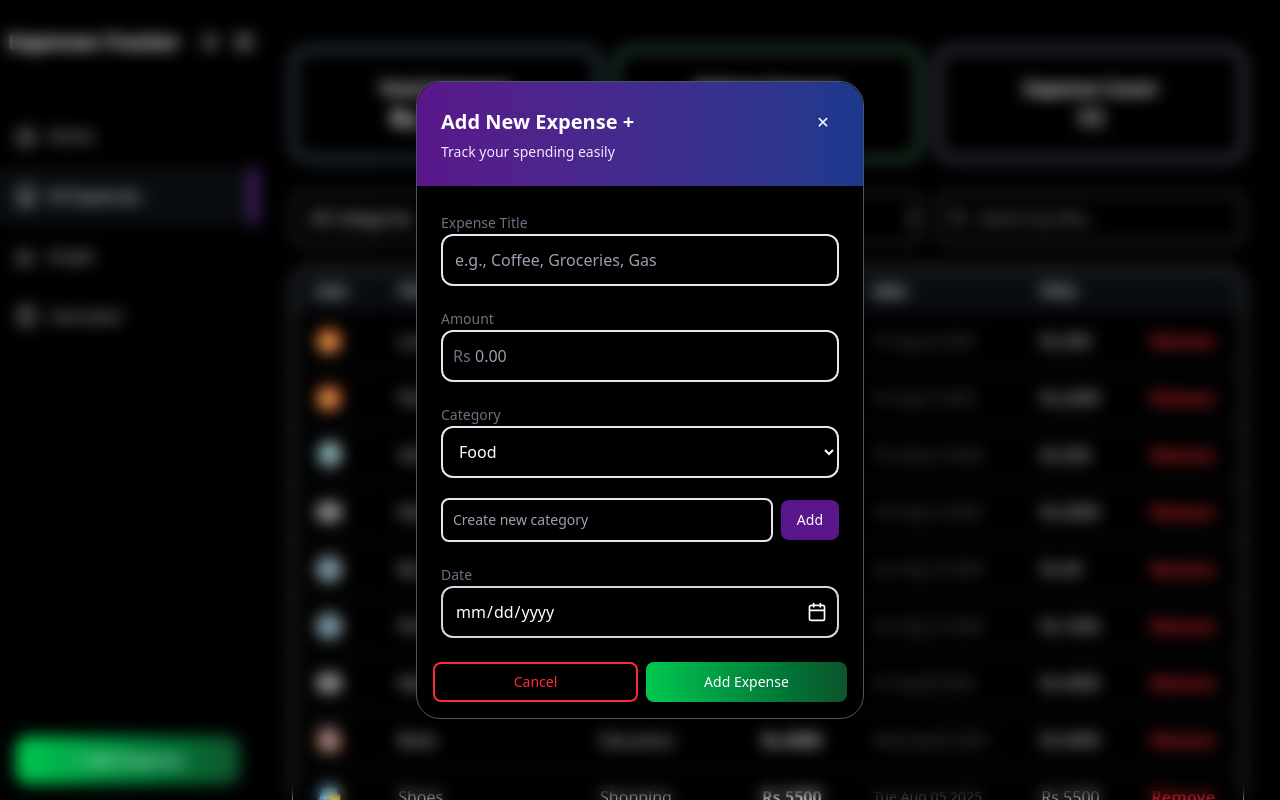
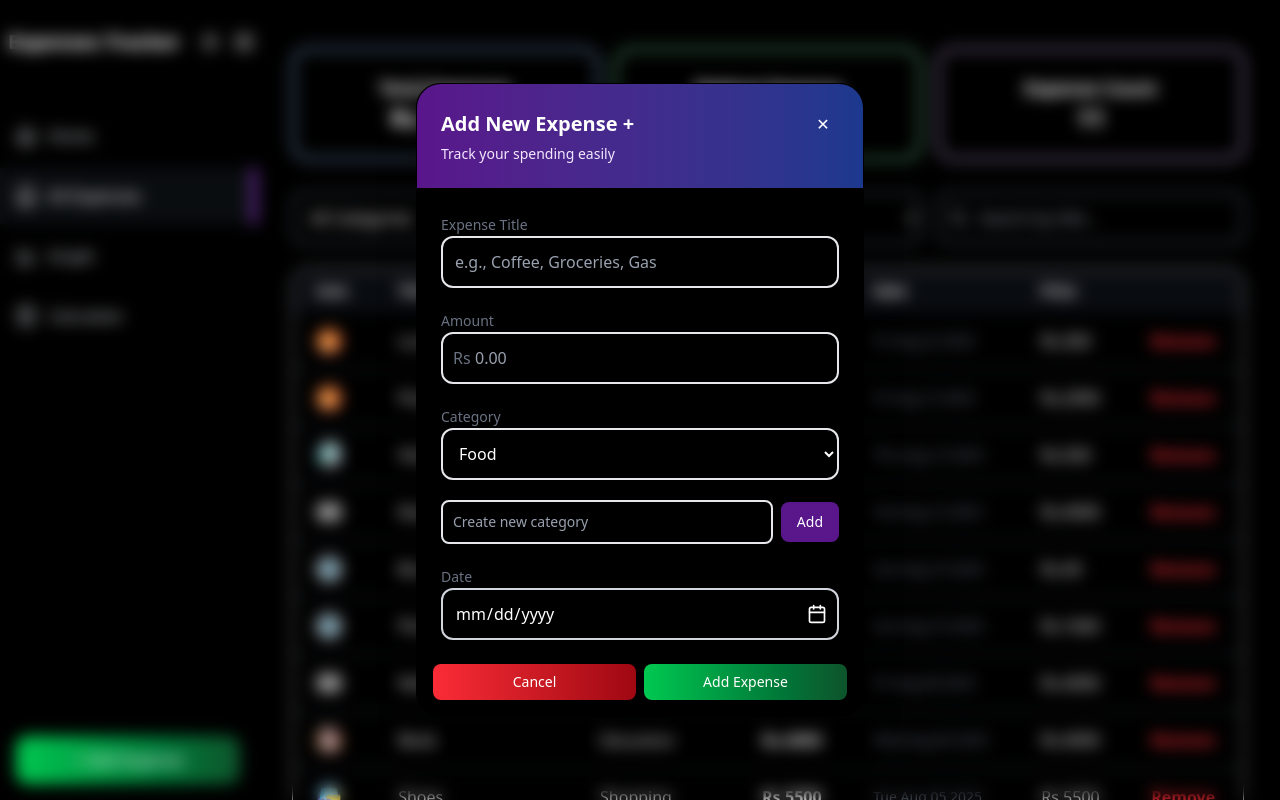
Before and after one commit to dulmini11/coinwise, a Next.js app: page / in a window 1280 px wide. Both pictures are taken after a click on the button "+ Add Expense". Built offline with nearby package versions, Linux system fonts and the light colour scheme; grey boxes are pictures that could not be loaded.

Commit message:
Update css

```diff
--- a/src/app/page.tsx
+++ b/src/app/page.tsx
@@ -776,7 +776,7 @@ export default function ExpensesPage() {
         <div className="fixed inset-0 bg-opacity-50 backdrop-blur-sm flex items-center justify-center p-4 z-50 animate-in fade-in duration-300">
           <div
             className={`rounded-3xl shadow-2xl w-full max-w-md transform transition-all duration-300 scale-100 animate-in zoom-in-95
-              ${darkMode ? "bg-black text-white border border-gray-600" : "bg-white text-gray-700"}`}
+              ${darkMode ? "bg-black text-white border border-black" : "bg-white text-gray-700"}`}
           >
             {/* Header */}
             <div className="bg-gradient-to-r from-purple-900 to-blue-900 text-white p-6 rounded-t-3xl">
@@ -836,7 +836,7 @@ export default function ExpensesPage() {
                   className=" w-full border-2 border-gray-200 focus:border-purple-900 focus:ring-2 focus:ring-purple-200 p-3 rounded-xl transition-colors outline-none bg-gray/90"
                 >
                   {categories.map((cat, index) => (
-                    <option key={index} value={cat}>
+                    <option className="text-gray-700 bg-white/10" key={index} value={cat}>
                       {cat}
                     </option>
                   ))}
@@ -904,7 +904,7 @@ export default function ExpensesPage() {
             <div className="p-4 pt-0 flex gap-2">
               <button
                 onClick={() => setShowForm(false)}
-                className="flex-1 px-3 py-2 border-2 border-red-500 text-red-500 rounded-lg font-medium hover:bg-green hover:border-red transition-colors text-sm"
+                className="flex-1 px-3 py-2 bg-gradient-to-r from-red-500 to-red-800 bg hover:from-red-800 hover:to-red-500 text-white rounded-lg font-medium hover:bg-green hover:border-red transition-colors text-sm"
               >
                 Cancel
               </button>
```
